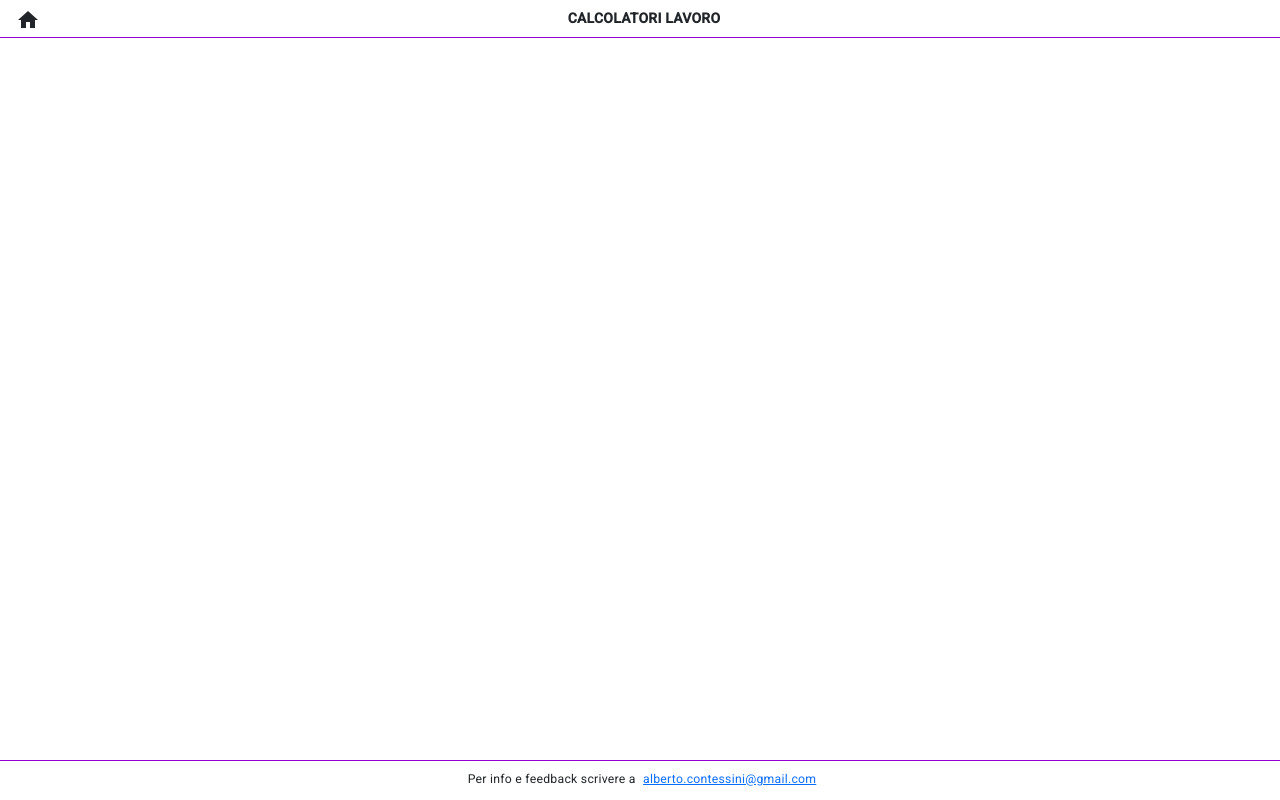
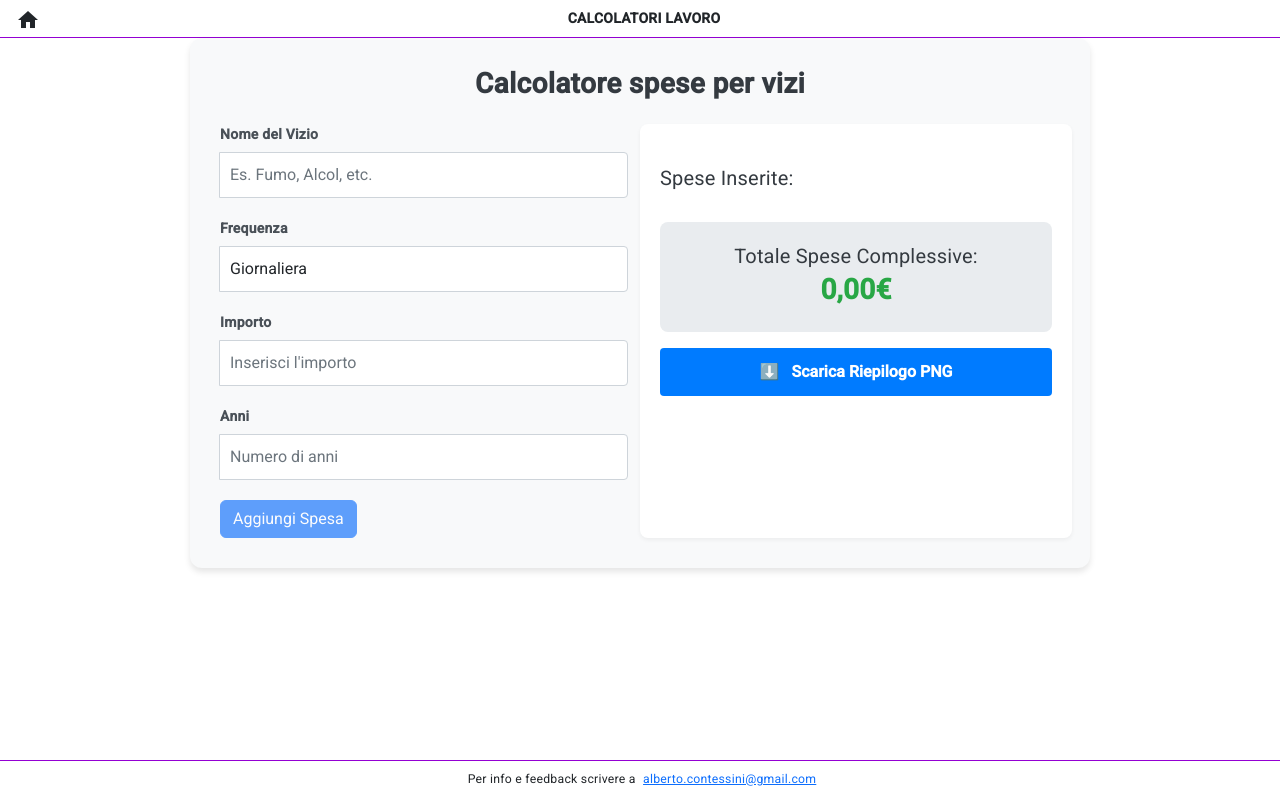
Before and after one commit to jinz00/artist-market, an Angular app in the folder artist-market/: page /calcolatore-vizi in a window 1280 px wide. Before the commit this address led to /. Built offline with nearby package versions, Linux system fonts and the light colour scheme.

Commit message:
calcolatore vizi

```diff
--- a/artist-market/package.json
+++ b/artist-market/package.json
@@ -23,6 +23,7 @@
     "boostrap": "^2.0.0",
     "bootstrap": "^5.2.3",
     "firebase": "^10.0.0",
+    "html2canvas": "^1.4.1",
     "rxjs": "~7.8.0",
     "tslib": "^2.3.0",
     "zone.js": "~0.12.0"
--- a/artist-market/src/app/app-routing.module.ts
+++ b/artist-market/src/app/app-routing.module.ts
@@ -3,11 +3,13 @@ import { RouterModule, Routes } from '@angular/router';
 import { CalcolatorePagaSempliceComponent } from './calcolatore-paga-semplice/calcolatore-paga-semplice.component';
 import { ComparatoreLavoroComponent } from './comparatore-lavoro/comparatore-lavoro.component';
 import { CalcolatoriComponent } from './calcolatori/calcolatori.component';
-
+import { VicesCalculatorComponent } from './vices-calculator/vices-calculator.component';
 const routes: Routes = [
   { path: '', component: CalcolatoriComponent },
   { path: 'calcolatore-semplice', component: CalcolatorePagaSempliceComponent },
   { path: 'calcolatore-complesso', component: ComparatoreLavoroComponent },
+  { path: 'calcolatore-vizi', component: VicesCalculatorComponent },
+  { path: '**', redirectTo: '' }
 ]
 
 @NgModule({
--- a/artist-market/src/app/calcolatori/calcolatori.component.html
+++ b/artist-market/src/app/calcolatori/calcolatori.component.html
@@ -41,6 +41,24 @@
       <mat-card class="example-card">
         <mat-card-header>
           <div mat-card-avatar class="example-header-image"></div>
+          <mat-card-title>Calcolatore spese vizi</mat-card-title>
+          <mat-card-subtitle>Spese vizi nel tempo</mat-card-subtitle>
+        </mat-card-header>
+        <!-- <img mat-card-image src="https://material.angular.io/assets/img/examples/shiba2.jpg" alt="Photo of a Shiba Inu"> -->
+        <mat-card-content>
+          <p>
+            Calcolatore semplice per determinare le spese per vizi
+          </p>
+        </mat-card-content>
+        <mat-card-actions>
+          <button mat-raised-button (click)="navigateToCalcolatoreVizi()" color="primary" class="full-width-btn">Calcola</button>
+        </mat-card-actions>
+      </mat-card>
+    </div>
+    <div class="pb-4 col-xs-12 col-lg-4 col-md-6 d-flex justify-content-center">
+      <mat-card class="example-card">
+        <mat-card-header>
+          <div mat-card-avatar class="example-header-image"></div>
           <mat-card-title>Calcolatore Superminimi</mat-card-title>
           <mat-card-subtitle>Superminimi / Entrate</mat-card-subtitle>
         </mat-card-header>
--- a/artist-market/src/app/calcolatori/calcolatori.component.ts
+++ b/artist-market/src/app/calcolatori/calcolatori.component.ts
@@ -13,6 +13,10 @@ export class CalcolatoriComponent {
   navigateToCalcolatoreSemplice() {
     this.router.navigate(['/calcolatore-semplice']);
   }
+
+  navigateToCalcolatoreVizi() {
+    this.router.navigate(['/calcolatore-vizi']);
+  }
   navigateToCalcolatoreComplesso() {
     this.router.navigate(['/calcolatore-complesso']);
   }
--- /dev/null
+++ b/artist-market/src/app/vices-calculator/vices-calculator.component.html
@@ -0,0 +1,56 @@
+<div class="expense-calculator-card">
+    <h2 class="calculator-title mb-4">Calcolatore spese per vizi</h2>
+    <div class="row">
+      <div class="col-12 col-md-6">
+        <form [formGroup]="expenseForm" (ngSubmit)="addExpense()">
+          <div class="input-group">
+            <label for="name">Nome del Vizio</label>
+            <input id="name" formControlName="name" class="form-control" placeholder="Es. Fumo, Alcol, etc.">
+            <div *ngIf="expenseForm.get('name')?.invalid && expenseForm.get('name')?.touched" class="error-message">
+              Nome del vizio è richiesto
+            </div>
+          </div>
+          <div class="input-group">
+            <label for="frequency">Frequenza</label>
+            <select id="frequency" formControlName="frequency" class="form-control">
+              <option *ngFor="let option of frequencyOptions" [value]="option.value">{{option.label}}</option>
+            </select>
+          </div>
+          <div class="input-group">
+            <label for="amount">Importo</label>
+            <input id="amount" type="number" formControlName="amount" class="form-control" placeholder="Inserisci l'importo">
+            <div *ngIf="expenseForm.get('amount')?.invalid && expenseForm.get('amount')?.touched" class="error-message">
+              Importo valido è richiesto
+            </div>
+          </div>
+          <div class="input-group">
+            <label for="years">Anni</label>
+            <input id="years" type="number" formControlName="years" class="form-control" placeholder="Numero di anni">
+            <div *ngIf="expenseForm.get('years')?.invalid && expenseForm.get('years')?.touched" class="error-message">
+              Numero di anni valido è richiesto
+            </div>
+          </div>
+          <button type="submit" class="btn btn-primary" [disabled]="expenseForm.invalid">Aggiungi Spesa</button>
+        </form>
+      </div>
+      <div class="col-12 col-md-6 results-section" #resultsSection>
+        <div class="expenses-list">
+          <h3>Spese Inserite:</h3>
+          <ul>
+            <li *ngFor="let expense of expenses" class="expense-item">
+              <span class="expense-name">{{expense.name}}</span>: {{expense.amount | number:'1.2-2'}}€ ({{expense.frequency}}) per {{expense.years}} anni
+              <br>
+              <span class="expense-total">Totale: {{expense.totalExpense | number:'1.2-2'}}€</span>
+            </li>
+          </ul>
+        </div>
+        <div class="total-expenses">
+          <h3>Totale Spese Complessive:</h3>
+          <p class="total-amount">{{calculateTotalExpense() | number:'1.2-2'}}€</p>
+        </div>
+        <button (click)="exportToImage()" class="btn btn-secondary export-button mt-3">
+            <span class="download-icon">⬇️</span> Scarica Riepilogo PNG
+          </button>
+      </div>
+    </div>
+  </div>
--- /dev/null
+++ b/artist-market/src/app/vices-calculator/vices-calculator.component.scss
@@ -0,0 +1,156 @@
+.expense-calculator-card {
+    width: 100%;
+    max-width: 900px;
+    margin: 0 auto;
+    background-color: #f8f9fa;
+    border-radius: 12px;
+    padding: 30px;
+    box-shadow: 0 4px 6px rgba(0, 0, 0, 0.1);
+  }
+
+  .calculator-title {
+    font-size: 28px;
+    font-weight: bold;
+    text-align: center;
+    margin-bottom: 30px;
+    color: #343a40;
+  }
+
+  .calculator-content {
+    display: flex;
+    flex-wrap: wrap;
+    gap: 30px;
+  }
+
+  .input-section, .results-section {
+    flex: 1;
+    min-width: 300px;
+    background-color: #ffffff;
+    border-radius: 8px;
+    padding: 20px;
+    box-shadow: 0 2px 4px rgba(0, 0, 0, 0.05);
+  }
+
+  .input-group {
+    margin-bottom: 20px;
+
+    label {
+      display: block;
+      margin-bottom: 8px;
+      font-weight: 600;
+      color: #495057;
+    }
+
+    input, select {
+      width: 100%;
+      padding: 10px;
+      border: 1px solid #ced4da;
+      border-radius: 4px;
+      font-size: 16px;
+      transition: border-color 0.3s ease;
+
+      &:focus {
+        outline: none;
+        border-color: #007bff;
+      }
+    }
+  }
+
+  .add-button, .export-button {
+    width: 100%;
+    padding: 12px;
+    background-color: #007bff;
+    color: white;
+    border: none;
+    border-radius: 4px;
+    cursor: pointer;
+    font-size: 16px;
+    font-weight: 600;
+    transition: background-color 0.3s ease;
+
+    &:hover {
+      background-color: #0056b3;
+    }
+
+    &:disabled {
+      background-color: #6c757d;
+      cursor: not-allowed;
+    }
+  }
+
+  .expenses-list {
+    margin-top: 20px;
+
+    h3 {
+      font-size: 20px;
+      color: #343a40;
+      margin-bottom: 15px;
+    }
+
+    ul {
+      list-style-type: none;
+      padding: 0;
+    }
+  }
+
+  .expense-item {
+    background-color: #e9ecef;
+    padding: 15px;
+    border-radius: 4px;
+    margin-bottom: 15px;
+    transition: transform 0.3s ease;
+
+    &:hover {
+      transform: translateY(-2px);
+    }
+  }
+
+  .expense-name {
+    font-weight: bold;
+    color: #495057;
+  }
+
+  .expense-total {
+    color: #28a745;
+    font-weight: bold;
+  }
+
+  .total-expenses {
+    margin-top: 30px;
+    background-color: #e9ecef;
+    padding: 20px;
+    border-radius: 8px;
+    text-align: center;
+
+    h3 {
+      font-size: 20px;
+      color: #343a40;
+      margin-bottom: 10px;
+    }
+  }
+
+  .total-amount {
+    font-size: 28px;
+    font-weight: bold;
+    color: #28a745;
+  }
+
+  .download-icon {
+    margin-right: 8px;
+  }
+
+  .error-message {
+    color: #dc3545;
+    font-size: 14px;
+    margin-top: 5px;
+  }
+
+  @media (max-width: 768px) {
+    .calculator-content {
+      flex-direction: column;
+    }
+
+    .input-section, .results-section {
+      width: 100%;
+    }
+  }
--- /dev/null
+++ b/artist-market/src/app/vices-calculator/vices-calculator.component.ts
@@ -0,0 +1,86 @@
+import { Component, ElementRef, OnInit, ViewChild } from '@angular/core';
+import { FormBuilder, FormGroup, Validators } from '@angular/forms';
+import html2canvas from 'html2canvas';
+
+interface Expense {
+  name: string;
+  amount: number;
+  frequency: string;
+  years: number;
+  totalExpense: number;
+}
+
+@Component({
+  selector: 'app-vices-calculator',
+  templateUrl: './vices-calculator.component.html',
+  styleUrls: ['./vices-calculator.component.scss']
+})
+export class VicesCalculatorComponent implements OnInit {
+  expenseForm: FormGroup;
+  expenses: Expense[] = [];
+  @ViewChild('resultsSection') resultsSectionRef!: ElementRef;
+
+  frequencyOptions = [
+    { value: 'giornaliera', label: 'Giornaliera' },
+    { value: 'settimanale', label: 'Settimanale' },
+    { value: 'mensile', label: 'Mensile' }
+  ];
+
+  constructor(private fb: FormBuilder) {
+    this.expenseForm = this.fb.group({
+      name: ['', Validators.required],
+      amount: ['', [Validators.required, Validators.min(0)]],
+      frequency: ['giornaliera', Validators.required],
+      years: ['', [Validators.required, Validators.min(1)]]
+    });
+  }
+
+  ngOnInit() {
+    this.expenseForm = this.fb.group({
+      name: ['', Validators.required],
+      amount: ['', [Validators.required, Validators.min(0)]],
+      frequency: ['giornaliera', Validators.required],
+      years: ['', [Validators.required, Validators.min(1)]]
+    });
+  }
+
+  calculateAnnualExpense(amount: number, frequency: string): number {
+    switch (frequency) {
+      case 'giornaliera': return amount * 365;
+      case 'settimanale': return amount * 52;
+      case 'mensile': return amount * 12;
+      default: return 0;
+    }
+  }
+
+  addExpense(): void {
+    if (this.expenseForm.valid) {
+      const formValue = this.expenseForm.value;
+      const annualExpense = this.calculateAnnualExpense(formValue.amount, formValue.frequency);
+      const totalExpense = annualExpense * formValue.years;
+      const newExpense: Expense = {
+        ...formValue,
+        totalExpense
+      };
+      this.expenses.push(newExpense);
+      this.expenseForm.reset({frequency: 'giornaliera'});
+    }
+  }
+
+  calculateTotalExpense(): number {
+    return this.expenses.reduce((total, expense) => total + expense.totalExpense, 0);
+  }
+
+  exportToImage(): void {
+    const content = this.resultsSectionRef.nativeElement as HTMLElement;
+    if (!content) return;
+
+    html2canvas(content).then(canvas => {
+      const image = canvas.toDataURL('image/png');
+      const link = document.createElement('a');
+      link.href = image;
+      link.download = 'riepilogo-spese-vizi.png';
+      link.click();
+    });
+  }
+}
```
Also changed, not shown: artist-market/src/app/app.module.ts (+5 -2 lines), 2 other files (tests, documents, lock files or other folders).
